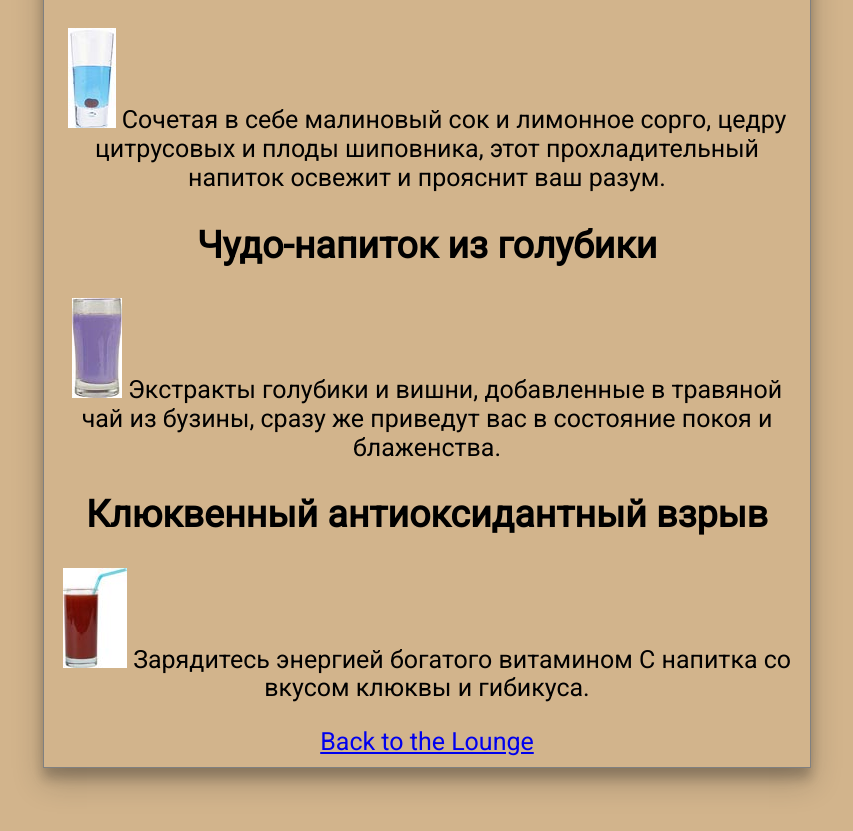
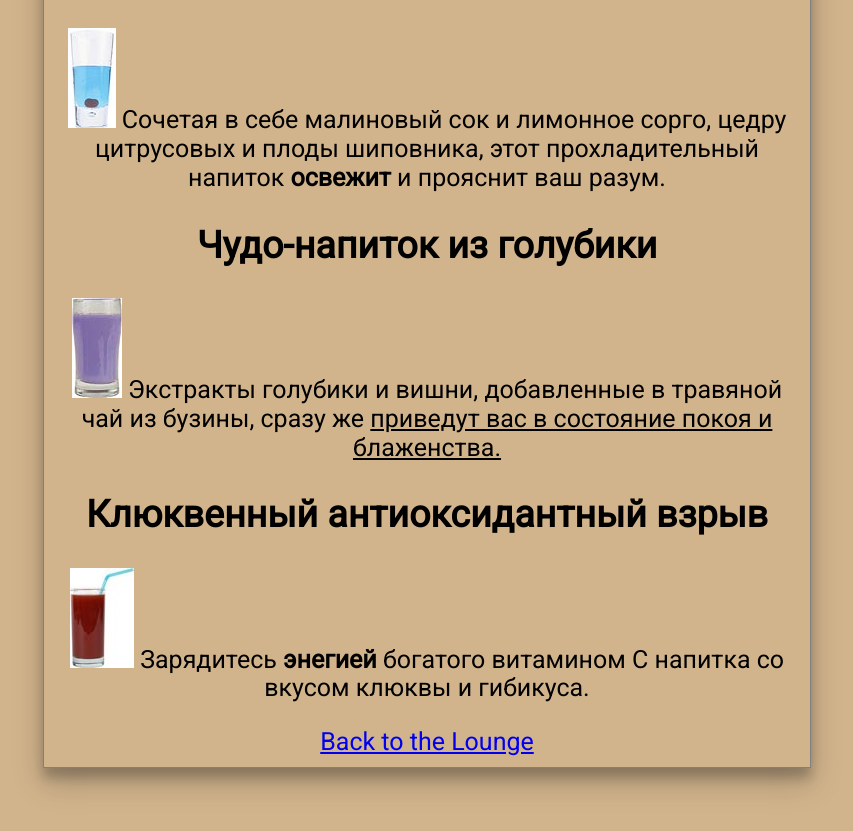
Before and after one commit to Kuchinskiy/Practical-Tasks-JS, a plain HTML site: page index.html in a window 1280 px wide. Shown: the part 707-1538 px from the top of the page, without its empty margins (213-1066 px from the left). Drawn offline with Linux system fonts and the light colour scheme.

```diff
--- a/index.html
+++ b/index.html
@@ -56,21 +56,21 @@
         <img src="/chapter2/lounge/lightblue.jpg" alt="image">
         Сочетая в себе малиновый сок и лимонное сорго, цедру
         цитрусовых и плоды шиповника, этот прохладительный
-        напиток освежит и прояснит ваш разум.
+        напиток <b>освежит</b> и прояснит ваш разум.
     </p>
 
     <h2>Чудо-напиток из голубики</h2>
     <p>
         <img src="/chapter2/lounge/blue.jpg" alt="image">
         Экстракты голубики и вишни, добавленные в травяной чай
-        из бузины, сразу же приведут вас в состояние покоя
-        и блаженства.
+        из бузины, сразу же <u>приведут вас в состояние покоя
+            и блаженства.</u>
     </p>
 
     <h2>Клюквенный антиоксидантный взрыв</h2>
     <p>
         <img src="/chapter2/lounge/red.jpg" alt="image">
-        Зарядитесь энергией богатого витамином C напитка
+        Зарядитесь <b>энегией</b>  богатого витамином C напитка
         со вкусом клюквы и гибикуса.
     </p>
 
```
